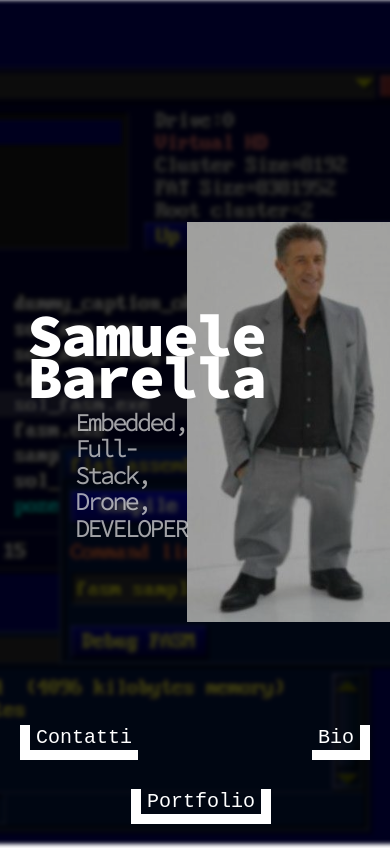
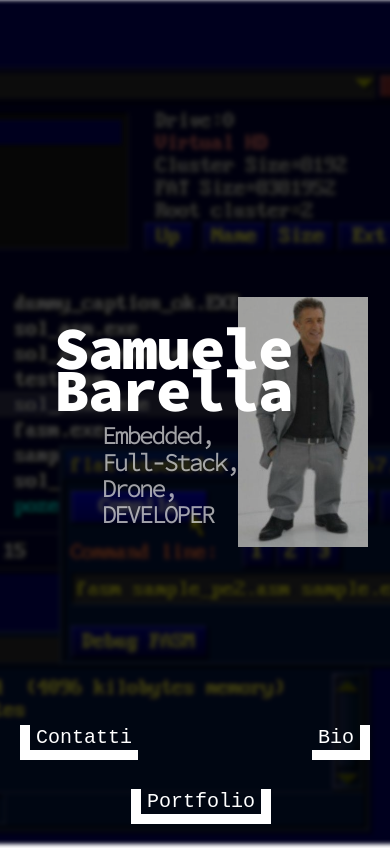
Before and after one commit to dotSynergy/website, a plain HTML site: page index.html in a window 390 px wide. Shown: the top 848 px of the page. Drawn offline with nearby package versions, Linux system fonts and the light colour scheme.

Commit message:
fix image dimensions

```diff
--- a/css/containers.css
+++ b/css/containers.css
@@ -125,6 +125,8 @@
 
 }
 
+
+
 .title-container {
     z-index: 1;
 }
@@ -138,17 +140,22 @@
     margin-right: -130px;
 }
 
+@media screen and (max-width: 1024px){
+    .main-title { font-size: 60px; }
+    .main-figure { height: 400px; }
+}
+
+@media screen and (max-width: 768px){
+    .main-title { font-size: 60px; }
+    .main-figure { height: 250px; }
+}
+
 .main-subtitle {
     line-height: 1.1;
     margin-top: -20px;
     padding-left: 5rem;
     color: rgba(230,230,230, 0.7);
     font-family: "Source Code Pro Light", monospace;
-}
-
-@media screen and (max-width: 1024px){
-    .main-title { font-size: 60px; }
-    .main-figure { height: 400px; }
 }
 
 .container-title {
```
